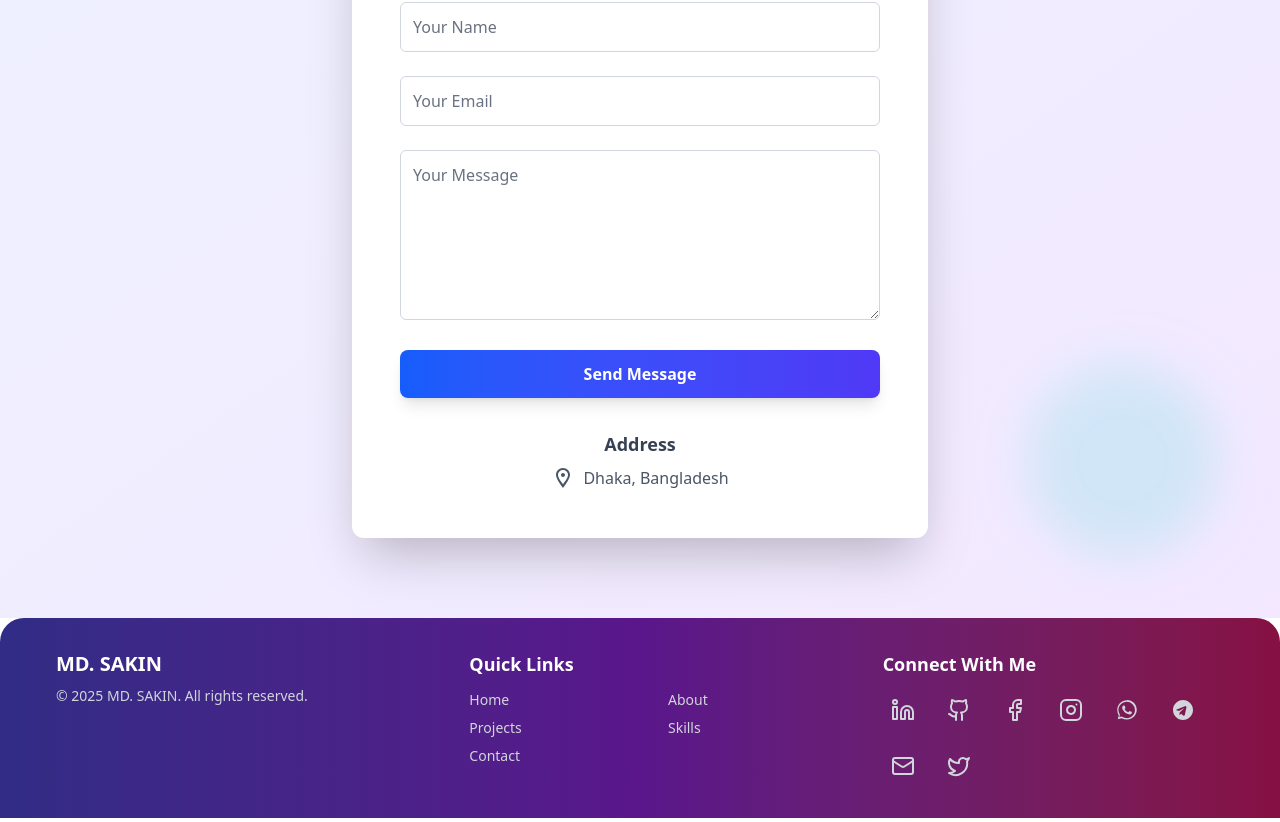
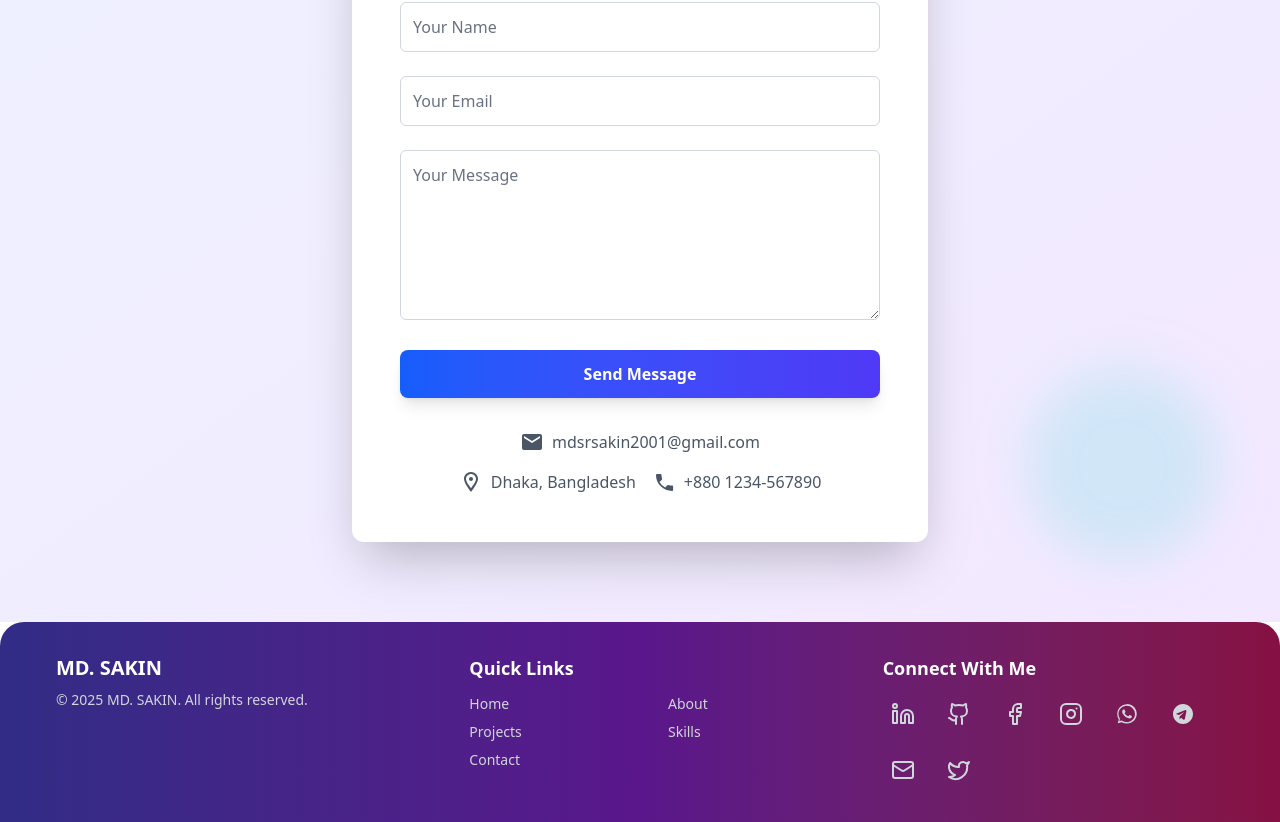
Before and after one commit to Sakin08/SAKIN_Portfolio_, a React (Vite) app in the folder portfolio/: page / in a window 1280 px wide. Shown: the part 3546-4368 px from the top of the page. Built offline with nearby package versions, Linux system fonts and the light colour scheme.

Commit message:
updated contact

```diff
--- a/portfolio/src/components/Contact.jsx
+++ b/portfolio/src/components/Contact.jsx
@@ -7,6 +7,20 @@ const LocationIcon = ({ className = "h-6 w-6" }) => (
     <path d="M12 2C8.13401 2 5 5.13401 5 9C5 13.25 12 22 12 22C12 22 19 13.25 19 9C19 5.13401 15.866 2 12 2ZM7 9C7 6.23858 9.23858 4 12 4C14.7614 4 17 6.23858 17 9C17 11.38 14.213 15.319 12 18.132C9.78697 15.319 7 11.38 7 9ZM12 11C13.1046 11 14 10.1046 14 9C14 7.89543 13.1046 7 12 7C10.8954 7 10 7.89543 10 9C10 10.1046 10.8954 11 12 11Z" />
   </svg>
 );
+
+
+const PhoneIcon = ({ className = "h-6 w-6" }) => (
+  <svg xmlns="http://www.w3.org/2000/svg" className={className} fill="currentColor" viewBox="0 0 24 24">
+    <path d="M6.62 10.79a15.053 15.053 0 006.59 6.59l2.2-2.2a1 1 0 011.01-.24 11.72 11.72 0 003.69.59 1 1 0 011 1V20a1 1 0 01-1 1A16 16 0 014 5a1 1 0 011-1h3.5a1 1 0 011 1c0 1.26.2 2.49.59 3.69a1 1 0 01-.24 1.01l-2.2 2.2z" />
+  </svg>
+);
+
+const EmailIcon = ({ className = "h-6 w-6" }) => (
+  <svg xmlns="http://www.w3.org/2000/svg" className={className} fill="currentColor" viewBox="0 0 24 24">
+    <path d="M20 4H4C2.9 4 2 4.9 2 6V18C2 19.1 2.9 20 4 20H20C21.1 20 22 19.1 22 18V6C22 4.9 21.1 4 20 4ZM20 8L12 13L4 8V6L12 11L20 6V8Z" />
+  </svg>
+);
+
 
 
 const Contact = () => {
@@ -48,6 +62,8 @@ const Contact = () => {
     hidden: { opacity: 0, y: 20 },
     visible: { opacity: 1, y: 0, transition: { duration: 0.6, ease: "easeOut" } },
   };
+
+
 
 
 
@@ -154,18 +170,33 @@ const Contact = () => {
         {/* The social media links and general email have been moved to the Footer component */}
 
    <motion.div
-            className="mt-8 text-center text-gray-700"
+  className="mt-8 text-center text-gray-700 space-y-4"
   variants={addressVariants}
   initial="hidden"
   whileInView="visible"
   viewport={{ once: true, amount: 0.5 }}
 >
-            <p className="text-lg font-semibold mb-2">Address</p>
+  {/* Email Line */}
   <div className="flex items-center justify-center text-gray-600">
+    <EmailIcon className="h-6 w-6 mr-2" />
+    <span>mdsrsakin2001@gmail.com</span>
+  </div>
+
+  {/* Location and Phone Line */}
+  <div className="flex flex-col sm:flex-row sm:items-center sm:justify-center gap-4 text-gray-600">
+    <div className="flex items-center justify-center">
       <LocationIcon className="h-6 w-6 mr-2" />
       <span>Dhaka, Bangladesh</span>
     </div>
+    <div className="flex items-center justify-center">
+      <PhoneIcon className="h-6 w-6 mr-2" />
+      <span>+880 1234-567890</span> {/* Replace with your number */}
+    </div>
+  </div>
 </motion.div>
+
+
+
 
       </motion.div>
 
```
Lines whose indentation alone changed are shown as unchanged.
